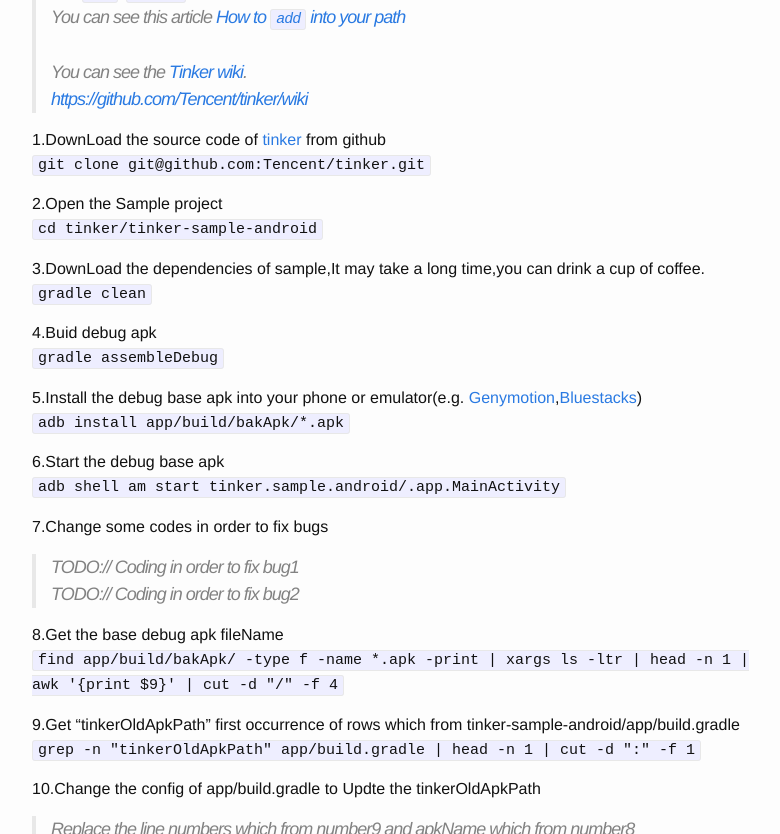
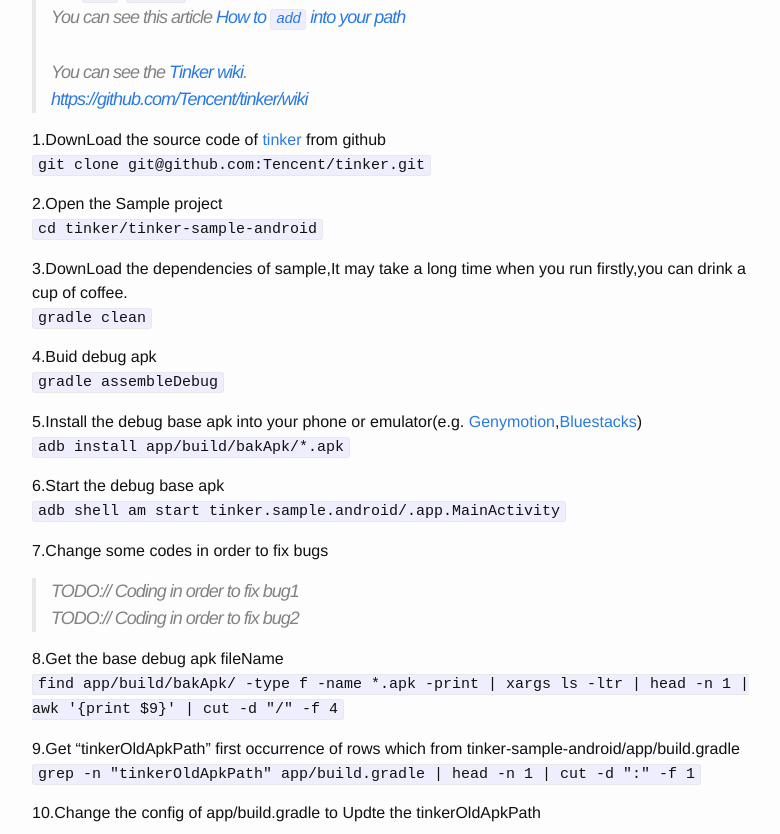
Before and after one commit to androidmalin/androidmalin.github.io, a Jekyll site: the page built from _posts/2016-11-29-tinker.markdown, in a window 1280 px wide and 900 px high, scrolled down 371 px, cut to the strip 0-834 px from the top of the window. Shown: the whole strip, without its empty margins (238-1018 px from the left). Built offline with Jekyll 4.4.1, drawn with Linux system fonts in a browser that asks for light colours.

Commit message:
update the tinker

```diff
--- a/_posts/2016-11-29-tinker.markdown
+++ b/_posts/2016-11-29-tinker.markdown
@@ -24,7 +24,7 @@ You can see the [Tinker wiki](https://github.com/Tencent/tinker/wiki).<br/>
 2.Open the Sample project<br/>
 `cd tinker/tinker-sample-android`
 
-3.DownLoad the dependencies of sample,It may take a long time,you can drink a cup of coffee.<br/>
+3.DownLoad the dependencies of sample,It may take a long time when you run firstly,you can drink a cup of coffee.<br/>
 `gradle clean`
 
 4.Buid debug apk<br/>
```
